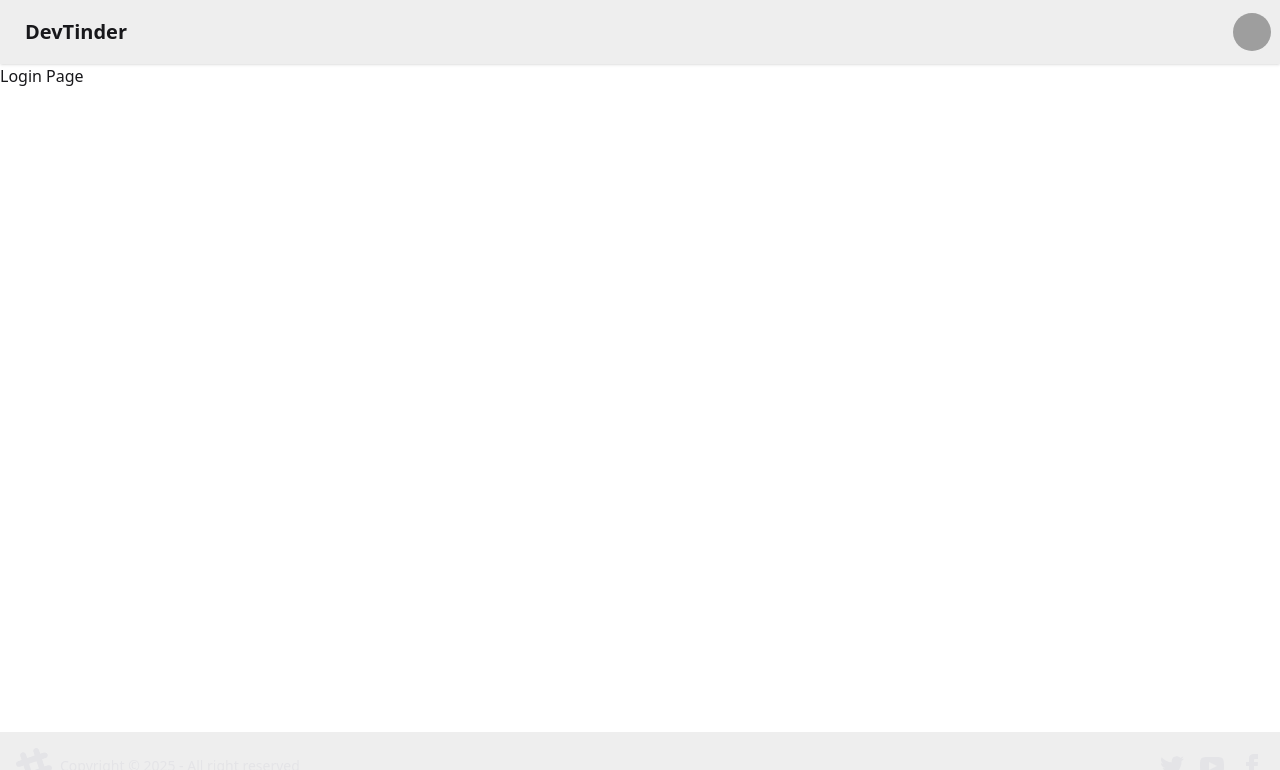
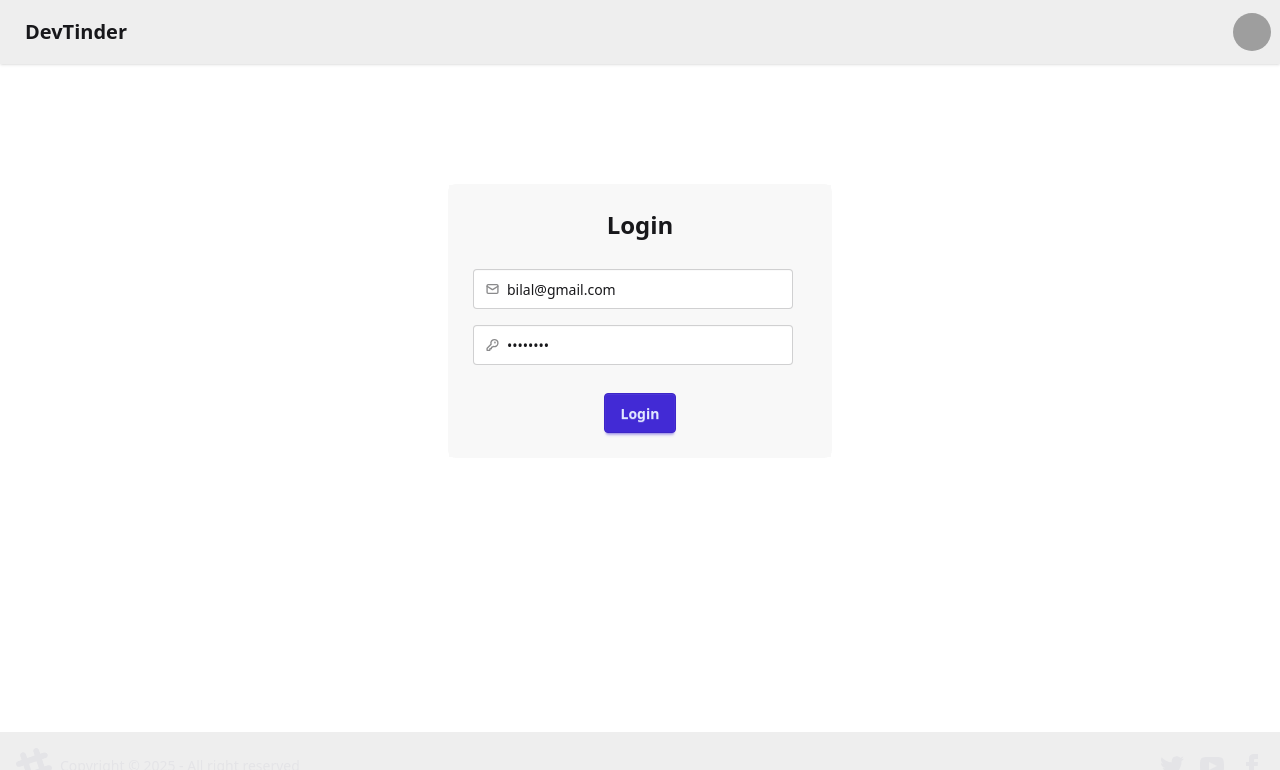
Before and after one commit to thebilalkhokhar/DevTinder-Frontend, a React (Vite) app: page /login in a window 1280 px wide. Shown: the top 770 px of the page. Built offline with nearby package versions, Linux system fonts and the light colour scheme; grey boxes are pictures that could not be loaded.

Commit message:
Added Login Page and features Successfully

```diff
--- a/package.json
+++ b/package.json
@@ -11,6 +11,7 @@
   },
   "dependencies": {
     "@tailwindcss/vite": "^4.1.11",
+    "axios": "^1.11.0",
     "daisyui": "^5.0.50",
     "react": "^19.1.0",
     "react-dom": "^19.1.0",
--- a/src/App.jsx
+++ b/src/App.jsx
@@ -1,6 +1,6 @@
 import "./App.css";
 import { BrowserRouter, Routes, Route } from "react-router-dom";
-import Login from "./Login";
+import Login from "./Pages/Login";
 import Body from "./Body";
 
 function App() {
--- a/src/Login.jsx
+++ /dev/null
@@ -1,7 +0,0 @@
-import React from "react";
-
-const Login = () => {
-  return <div>Login Page</div>;
-};
-
-export default Login;
--- /dev/null
+++ b/src/Pages/Login.jsx
@@ -0,0 +1,99 @@
+import React, { useState } from "react";
+import axios from "axios";
+
+const Login = () => {
+  const [email, setEmail] = useState("bilal@gmail.com");
+  const [password, setPassword] = useState("Bilal01@");
+
+  const handleLoginSubmit = async (e) => {
+    e.preventDefault();
+    const res = await axios.post(
+      "http://localhost:7777/login",
+      {
+        email,
+        password,
+      },
+      {
+        withCredentials: true,
+      }
+    );
+  };
+
+  return (
+    <div className="flex items-center justify-center my-30">
+      <div className="card card-border bg-base-100 w-96 ">
+        <div className="card-body bg-base-200">
+          <h2 className="card-title justify-center text-2xl mb-5">Login</h2>
+          <label className="input validator">
+            <svg
+              className="h-[1em] opacity-50"
+              xmlns="http://www.w3.org/2000/svg"
+              viewBox="0 0 24 24"
+            >
+              <g
+                strokeLinejoin="round"
+                strokeLinecap="round"
+                strokeWidth="2.5"
+                fill="none"
+                stroke="currentColor"
+              >
+                <rect width="20" height="16" x="2" y="4" rx="2"></rect>
+                <path d="m22 7-8.97 5.7a1.94 1.94 0 0 1-2.06 0L2 7"></path>
+              </g>
+            </svg>
+            <input
+              type="email"
+              placeholder="mail@site.com"
+              value={email}
+              required
+              onChange={(e) => setEmail(e.target.value)}
+            />
+          </label>
+          <label className="input validator mt-2">
+            <svg
+              className="h-[1em] opacity-50"
+              xmlns="http://www.w3.org/2000/svg"
+              viewBox="0 0 24 24"
+            >
+              <g
+                strokeLinejoin="round"
+                strokeLinecap="round"
+                strokeWidth="2.5"
+                fill="none"
+                stroke="currentColor"
+              >
+                <path d="M2.586 17.414A2 2 0 0 0 2 18.828V21a1 1 0 0 0 1 1h3a1 1 0 0 0 1-1v-1a1 1 0 0 1 1-1h1a1 1 0 0 0 1-1v-1a1 1 0 0 1 1-1h.172a2 2 0 0 0 1.414-.586l.814-.814a6.5 6.5 0 1 0-4-4z"></path>
+                <circle cx="16.5" cy="7.5" r=".5" fill="currentColor"></circle>
+              </g>
+            </svg>
+            <input
+              type="password"
+              required
+              placeholder="Password"
+              minlength="8"
+              pattern="(?=.*\d)(?=.*[a-z])(?=.*[A-Z]).{8,}"
+              title="Must be more than 8 characters, including number, lowercase letter, uppercase letter"
+              value={password}
+              onChange={(e) => setPassword(e.target.value)}
+            />
+          </label>
+          <p className="validator-hint hidden">
+            Must be more than 8 characters, including
+            <br />
+            At least one number <br />
+            At least one lowercase letter <br />
+            At least one uppercase letter
+          </p>
+          <div className="validator-hint hidden">Enter valid email address</div>
+          <div className="card-actions justify-center mt-5">
+            <button className="btn btn-primary" onClick={handleLoginSubmit}>
+              Login
+            </button>
+          </div>
+        </div>
+      </div>
+    </div>
+  );
+};
+
+export default Login;
```
Also changed, not shown: 1 other file (tests, documents, lock files or other folders).
